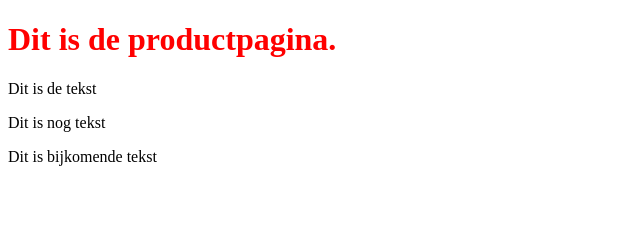
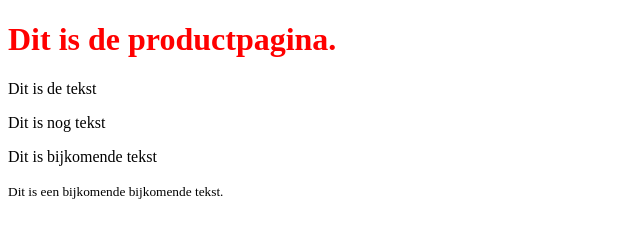
Before and after one commit to michielkinds/samenwerken, a plain HTML site: page samenwerken/WebContent/productpagina.html in a window 1280 px wide. Shown: the whole page, without its empty margins (0-640 px from the left). Drawn offline with Linux system fonts and the light colour scheme.

Commit message:
Ik voegde een small tekst aan de html pagina.

```diff
--- a/samenwerken/WebContent/productpagina.html
+++ b/samenwerken/WebContent/productpagina.html
@@ -10,5 +10,6 @@
 <p>Dit is de tekst</p>
 <p>Dit is nog tekst</p>
 <p>Dit is bijkomende tekst</p>
+<small>Dit is een bijkomende bijkomende tekst.</small>
 </body>
 </html>
```
